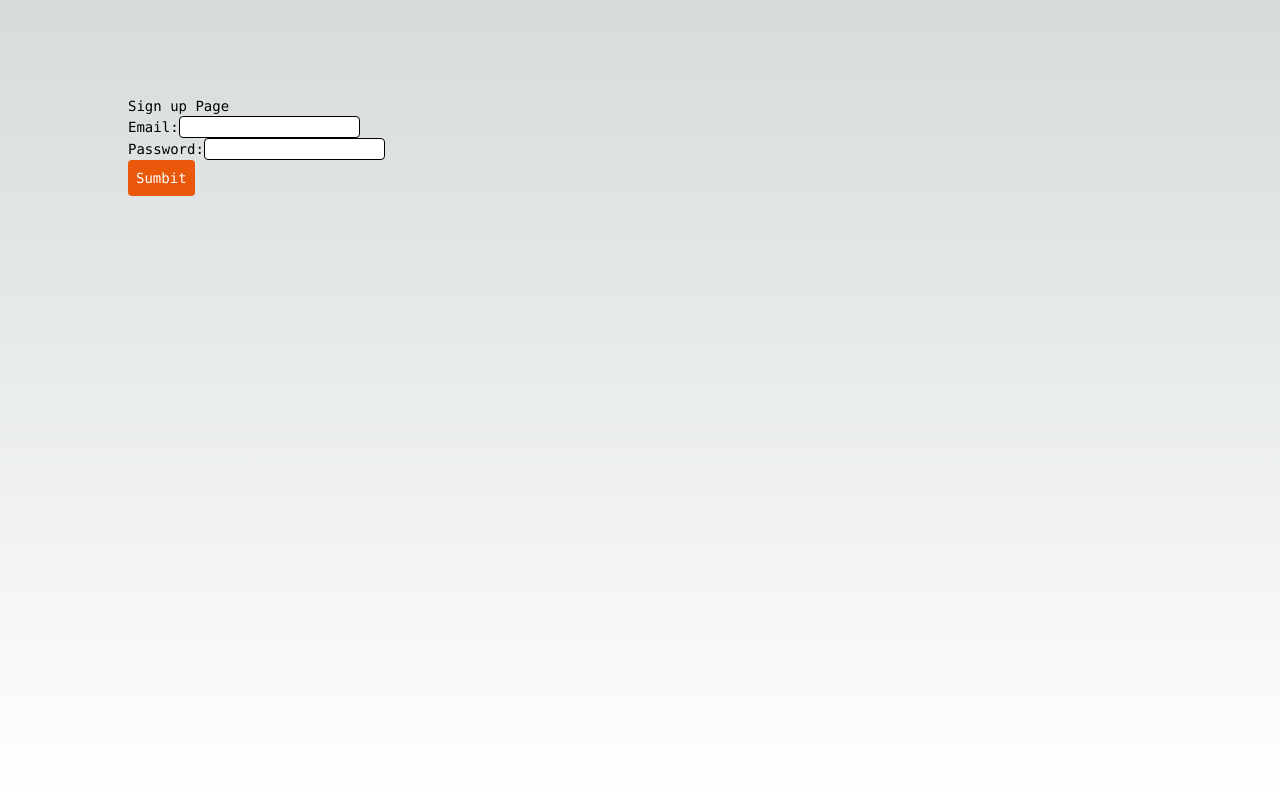
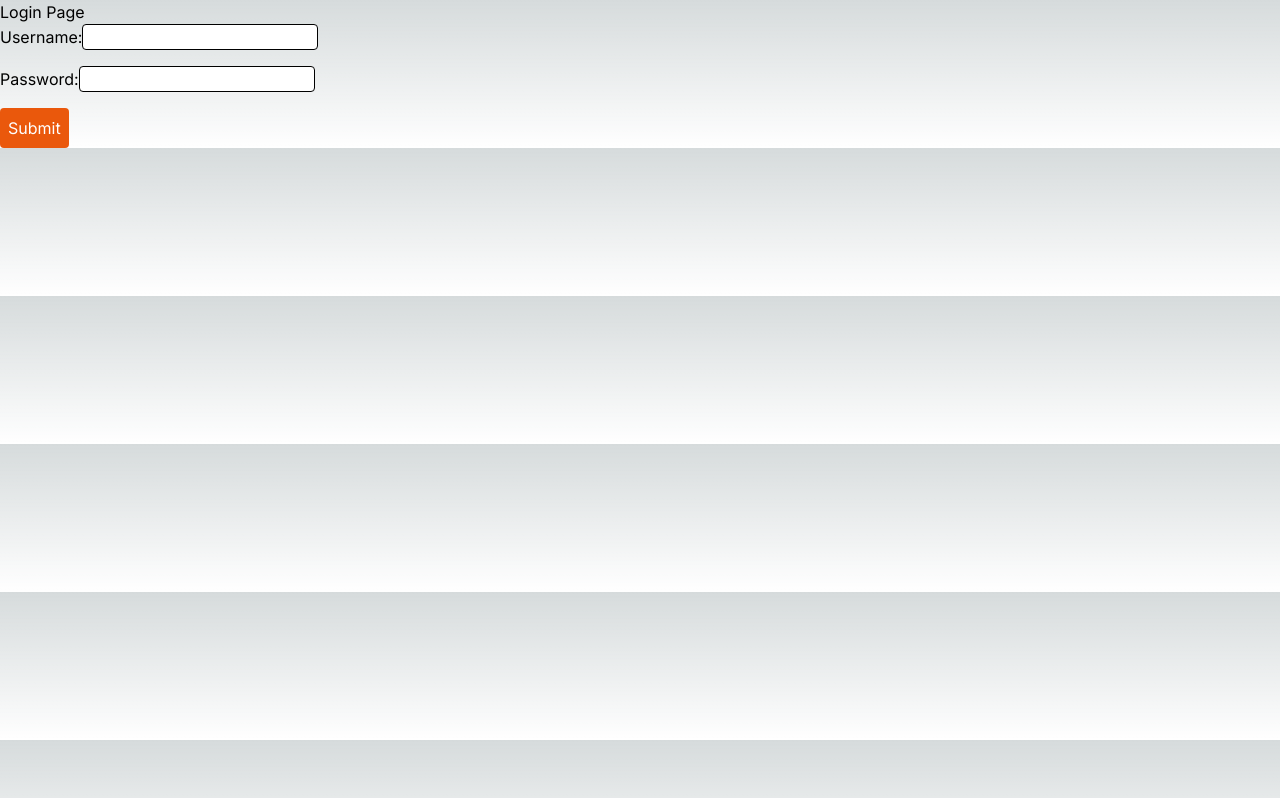
Before and after one commit to amin-bake/Uploadthing-Profile-Picture-Uploader, a Next.js app in the folder uploadthing/: page / in a window 1280 px wide. Built offline with nearby package versions, Linux system fonts and the light colour scheme.

Commit message:
login-route-handled

```diff
--- /dev/null
+++ b/uploadthing/app/api/auth/login/route.ts
@@ -0,0 +1,53 @@
+import { sign } from "jsonwebtoken";
+import { NextResponse } from "next/server";
+import { serialize } from "cookie";
+
+//cookie expirey date
+const MAX_AGE = 60 * 60 * 24 * 30; //30 days
+
+export async function POST(request: Request){
+    // Handle request
+    const body = await request.json();
+
+    const {username, password} = body;
+
+    if(username !== "admin" || password !== "admin"){
+        return NextResponse.json(
+            {
+            message: "Unauthorized",
+            },
+            {
+            status: 401,
+            }
+        );
+    };
+
+    const jwtSecret = process.env.JWT_SECRET || "";
+
+    const token = sign(
+        {
+        username,
+        },
+        jwtSecret, {
+            expiresIn: MAX_AGE,
+        }
+    );
+    const seralized = serialize("OutSite", token, {
+        httpOnly: true,
+        secure: process.env.NODE_ENV === "development",
+        sameSite: "strict",
+        path: "/",
+    });
+
+    // Handle response
+    const response = {
+        message: "Authentication successful",
+    };
+
+    return new Response(JSON.stringify(response), {
+        status: 200,
+        headers: {"Set-Cookie": seralized}
+    });
+
+
+}
--- a/uploadthing/app/auth/login/login.tsx
+++ b/uploadthing/app/auth/login/login.tsx
@@ -1,26 +1,36 @@
 "use client";
 
-export default function Login() {
+import axios, {AxiosError} from "axios";
+
+export function Login() {
     const handlSubmit = async (event: React.FormEvent<HTMLFormElement>) => {
         event.preventDefault();
 
         const payload = {
-            email: event.currentTarget.email.value,
+            username: event.currentTarget.username.value,
             password: event.currentTarget.password.value
         };
+        try{
+            const {data} = await axios.post("/api/auth/login", payload);
+            alert(JSON.stringify(data))
+            // redirect user to profile
+        }catch(e){
+            const error = e as AxiosError;
+            alert(error.message);
+        }
     };
 
     return (
         <main>
-            <h1 className="item-center">Login Page</h1>
+            <h1>Login Page</h1>
             <form onSubmit={handlSubmit} className="flex flex-col gap-4">
                 <div>
-                    <label htmlFor="email">Email:</label>
-                    <input className="border rounded border-black" type="text" id="email" name="username" required />
+                    <label htmlFor="username">Username:</label>
+                    <input className="border rounded text-black border-black" type="text" id="username" name="username" required />
                 </div>
                 <div>
                     <label htmlFor="password">Password:</label>
-                    <input className="border rounded border-black" type="text" id="password" name="username" required />
+                    <input className="border rounded text-black border-black" type="password" id="password" name="password" required />
                 </div>
                 <div>
                     <button className="p-2 bg-orange-600 text-white w-fit rounded" type="submit">Submit</button>
--- a/uploadthing/app/page.tsx
+++ b/uploadthing/app/page.tsx
@@ -1,13 +1,13 @@
 import Image from "next/image";
-import Login from "./auth/login/login";
-import Signup from "./auth/signup/signup";
+import { Login } from "./auth/login/login";
+
 
 export default function Home() {
   return (
-    <main className="flex min-h-screen flex-col items-center justify-between p-24">
-      <div className="z-10 w-full max-w-5xl items-center justify-between font-mono text-sm lg:flex">
-        {/* <Login/> */}
-        <Signup/>
+    <main >
+      <div >
+        <Login/>
+        {/* <Signup/> */}
       </div>
     </main>
   );
```
Also changed, not shown: uploadthing/package.json (+9 -4 lines), 1 other file (tests, documents, lock files or other folders).
